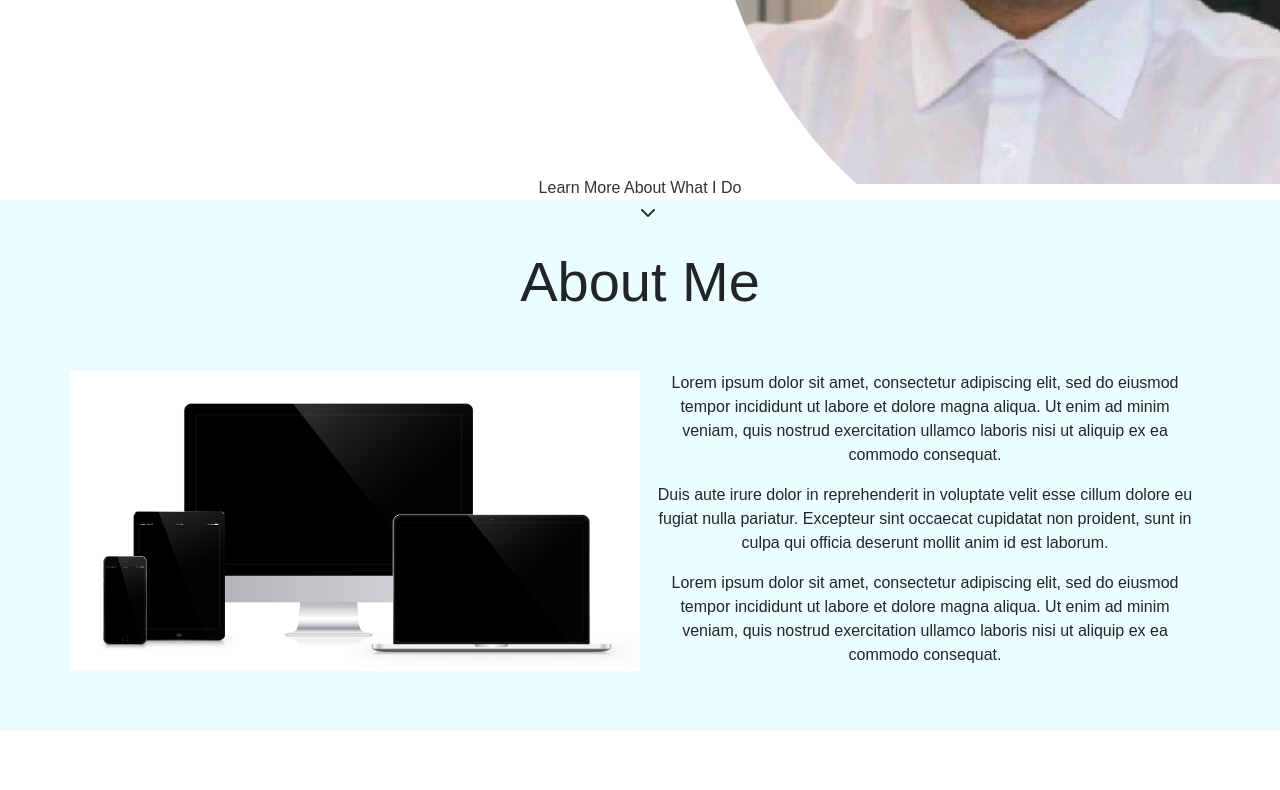
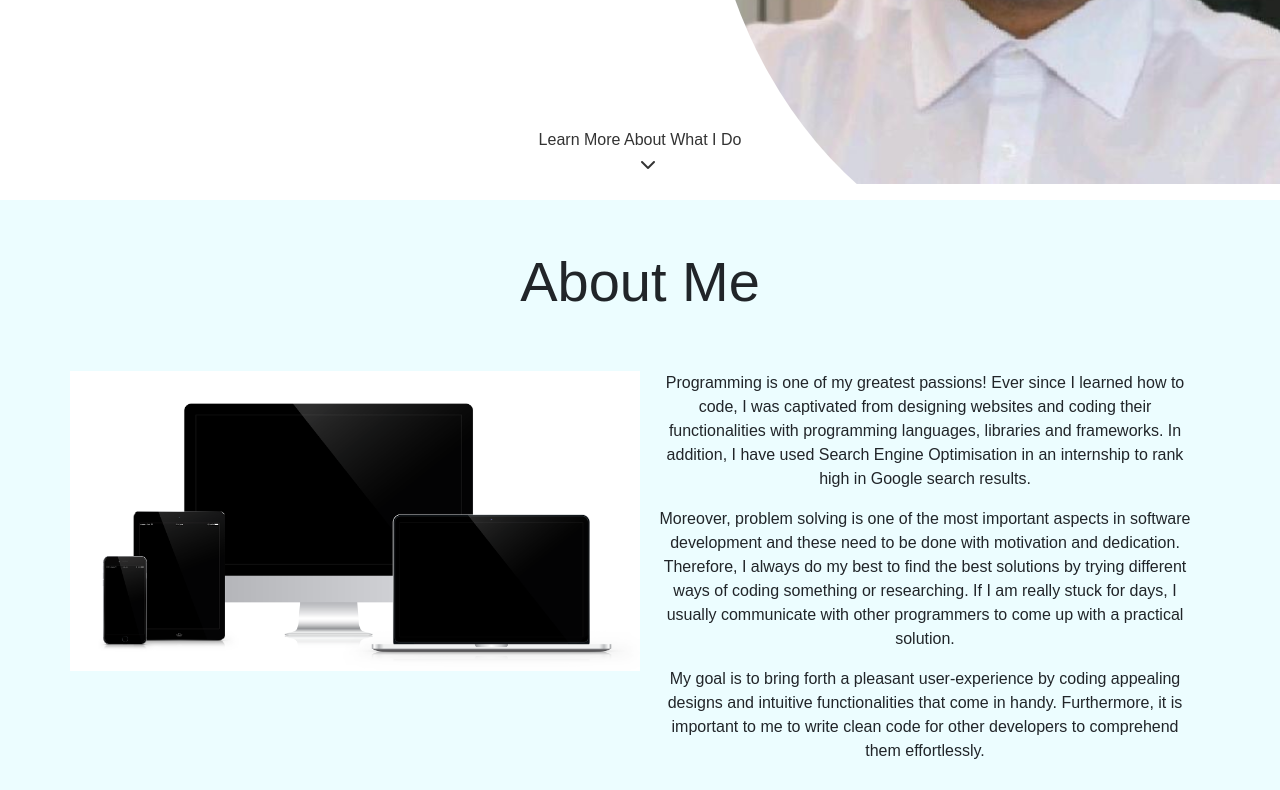
Before and after one commit to Rian1010/Portfolio, a React (Create React App) app in the folder portfolio/: page / in a window 1280 px wide. Shown: the part 560-1350 px from the top of the page. Built offline with nearby package versions, Linux system fonts and the light colour scheme.

Commit message:
Added text about myself in English and corrected a mistake in the design

```diff
--- a/portfolio/src/components/About.js
+++ b/portfolio/src/components/About.js
@@ -18,19 +18,21 @@ function About() {
                         <Col xs={12} md={6} className="about-img"></Col>
                         <Col xs={12} md={6} className="text-center pt-4 pt-md-0">
                             <p>
-                                Lorem ipsum dolor sit amet, consectetur adipiscing elit, sed do eiusmod tempor incididunt ut labore et
-                                dolore magna aliqua. Ut enim ad minim veniam, quis nostrud exercitation ullamco laboris nisi ut aliquip
-                                ex ea commodo consequat.
+                                Programming is one of my greatest passions! Ever since I learned how to code, I was captivated
+                                from designing websites and coding their functionalities with programming languages, libraries
+                                and frameworks. In addition, I have used Search Engine Optimisation in an internship to rank
+                                high in Google search results.
                             </p>
                             <p>
-                                Duis aute irure dolor in reprehenderit in voluptate velit esse cillum dolore eu
-                                fugiat nulla pariatur. Excepteur sint occaecat cupidatat non proident, sunt in culpa qui officia deserunt
-                                mollit anim id est laborum.
+                                Moreover, problem solving is one of the most important aspects in software development and these
+                                need to be done with motivation and dedication. Therefore, I always do my best to find the best
+                                solutions by trying different ways of coding something or researching. If I am really stuck for
+                                days, I usually communicate with other programmers to come up with a practical solution.
                             </p>
                             <p>
-                                Lorem ipsum dolor sit amet, consectetur adipiscing elit, sed do eiusmod tempor incididunt ut labore et
-                                dolore magna aliqua. Ut enim ad minim veniam, quis nostrud exercitation ullamco laboris nisi ut aliquip
-                                ex ea commodo consequat.
+                                My goal is to bring forth a pleasant user-experience by coding appealing designs and intuitive
+                                functionalities that come in handy. Furthermore, it is important to me to write clean code for
+                                other developers to comprehend them effortlessly.
                             </p>
                         </Col>
                     </Row>
--- a/portfolio/src/components/Banner.js
+++ b/portfolio/src/components/Banner.js
@@ -15,9 +15,9 @@ function Banner() {
                         <h4 className="lead pl-1">HTML, CSS, JavaScript, Python, Django, React.js, Node.js, Flask, SQL, MongoDB</h4>
                     </Col>
                     <Col md={6} className="banner-img d-none d-md-block"></Col>
-                    <Col className="learn-more-button text-center d-none d-md-block pb-4">
+                    <Col className="learn-more-button text-center d-none d-md-block mb-5">
                         <a href="#about" className="learn-more-btn">
-                            <p>Learn More About What I Do</p>
+                            <p className="pb-4">Learn More About What I Do</p>
                             <i className="fas fa-chevron-down"></i>
                         </a>
                     </Col>
@@ -26,7 +26,6 @@ function Banner() {
                         <div className="banner-img"></div>
                     </Col>
                     <Col xs={12} md={6} className="d-md-none flex-column d-flex justify-content-center align-items-left pl-md-5 text-center">
-                        {/* <h1 className="display-1 d-none d-md-block">Hi, I'm Rian!</h1> */}
                         <h1 className="display-3">Hi, I'm Rian!</h1>
                         <h2 className="display-4">Full-Stack Software Developer</h2>
                         <h4 className="lead pl-1">HTML, CSS, JavaScript, Python, Django, React.js, Node.js, Flask, SQL, MongoDB</h4>
```
